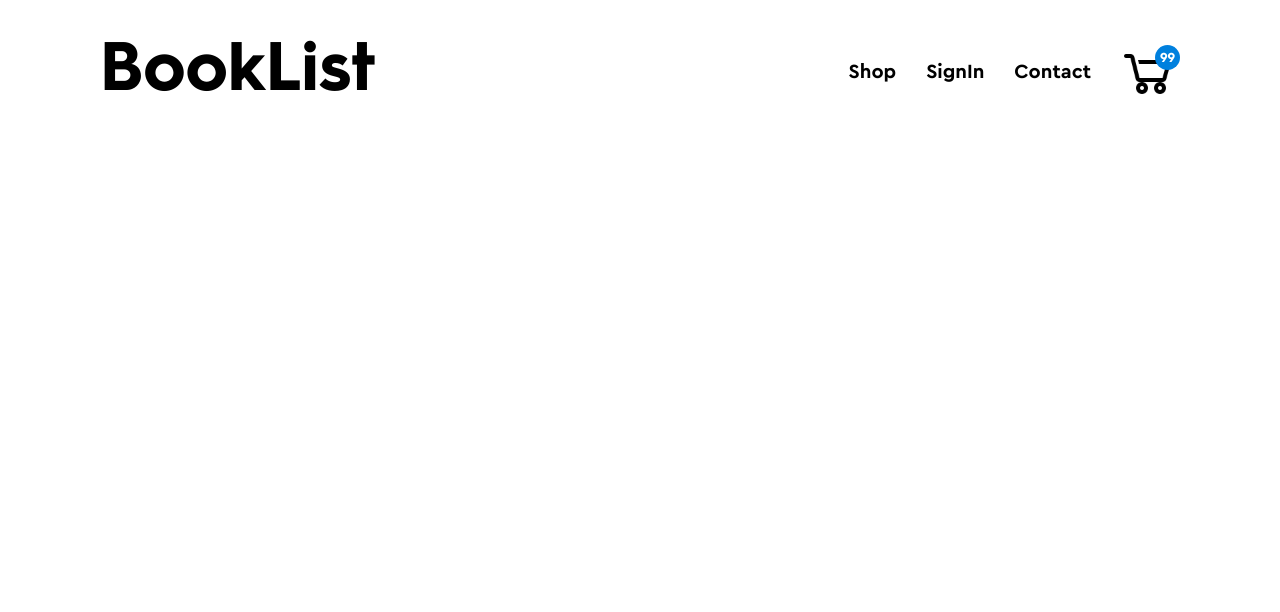
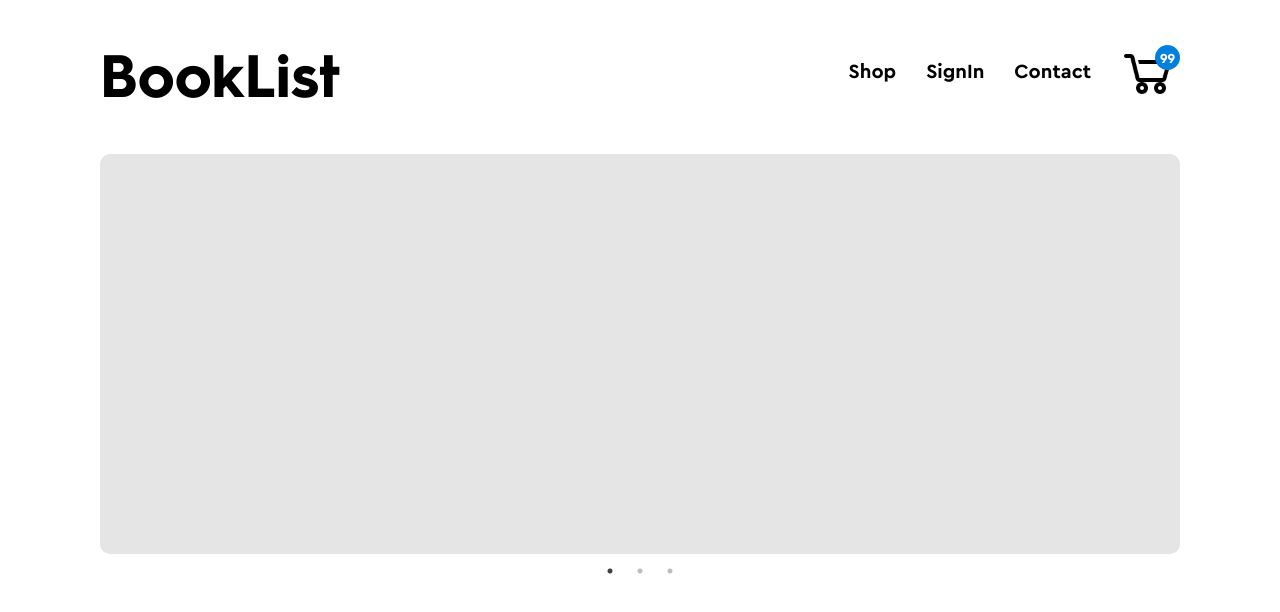
Before and after one commit to awllms/booklist, a React (Create React App) app: page / in a window 1280 px wide. Shown: the top 612 px of the page. Built offline with nearby package versions, Linux system fonts and the light colour scheme.

Commit message:
Implements inital Image Slider component and fixed logo and nav css

```diff
--- a/package.json
+++ b/package.json
@@ -9,7 +9,9 @@
     "node-sass": "^4.13.0",
     "react": "^16.12.0",
     "react-dom": "^16.12.0",
-    "react-scripts": "3.3.0"
+    "react-scripts": "3.3.0",
+    "react-slick": "^0.25.2",
+    "slick-carousel": "^1.8.1"
   },
   "scripts": {
     "start": "react-scripts start",
--- a/src/App.css
+++ b/src/App.css
@@ -44,7 +44,7 @@
 
 h1 {
   font-family: "Hurme Geometric Sans 3 W03 Bold";
-  font-size: 4.3rem;
+  font-size: 3.75rem;
   line-height: 0.65;
 }
 
--- a/src/App.js
+++ b/src/App.js
@@ -1,14 +1,13 @@
 import React from 'react';
 import Header from './components/Header/Header';
-
+import ImageSlider from './components/ImageSlider/ImageSlider';
 import './App.css';
 
-function App() {
+const App = () => {
   return (
-    <div className="App">
-      <div className="main-content">
-        <Header />
-      </div>
+    <div className="main-content">
+      <Header />
+      <ImageSlider />
     </div>
   );
 }
--- a/src/components/CartIcon/CartIcon.scss
+++ b/src/components/CartIcon/CartIcon.scss
@@ -16,7 +16,7 @@
     width: 25px;
     height: 25px;
     font-family: "Hurme Geometric Sans 3 W03 Bold";
-    padding: 5px 5px;
+    padding: 6px 5px;
     border-radius: 50%;
     text-align: center;
     position: absolute;
--- a/src/components/Header/Header.scss
+++ b/src/components/Header/Header.scss
@@ -1,6 +1,8 @@
 .header {
   margin-top: 40px;
+  margin-bottom: 50px;
   display: flex;
+  align-items: center;
   justify-content: space-between;
 
   .navigation {
--- /dev/null
+++ b/src/components/ImageSlider/ImageSlider.js
@@ -0,0 +1,32 @@
+import React from 'react';
+import Slider from 'react-slick';
+import 'slick-carousel/slick/slick.css';
+import 'slick-carousel/slick/slick-theme.css';
+
+import './ImageSlider.scss';
+
+const ImageSlider = () => {
+
+  const settings = {
+    dots: true,
+    infinite: true,
+    speed: 500,
+    slidesToShow: 1,
+    slidesToScroll: 1,
+    autoplay: true,
+    autoplaySpeed: 5000,
+    pauseOnHover: true
+  };
+
+  return (
+    <section className='slider'>
+      <Slider {...settings } >
+        <div className='image-placeholder'></div>
+        <div className='image-placeholder'></div>
+        <div className='image-placeholder'></div>
+      </Slider>
+    </section>
+  );
+};
+
+export default ImageSlider;
--- /dev/null
+++ b/src/components/ImageSlider/ImageSlider.scss
@@ -0,0 +1,8 @@
+.image-placeholder {
+  border-radius: 10px;
+  background-color: #E5E5E5;
+  min-height: 400px;
+}
+// .slick-prev:before, .slick-next:before {
+//   color: black;
+// }
```
Also changed, not shown: 1 other file (tests, documents, lock files or other folders).
